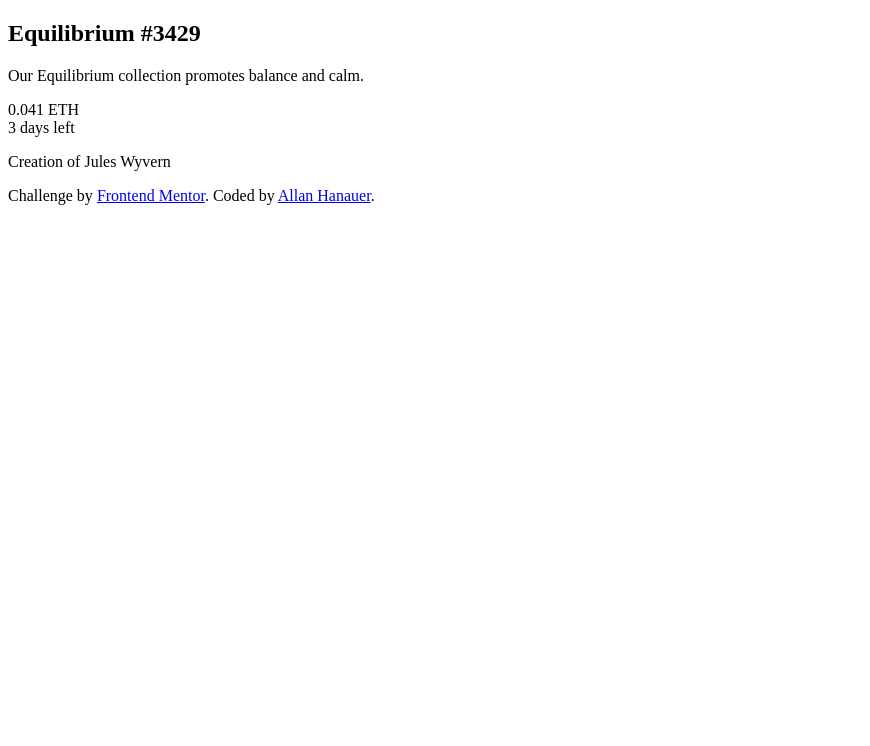
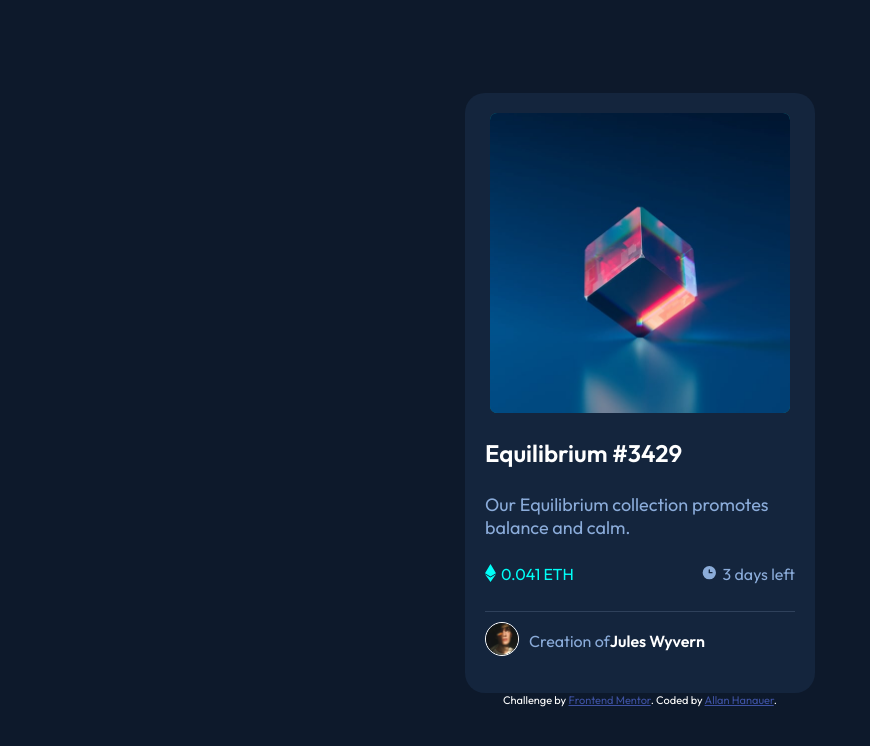
Before and after one commit to allanhanauer/nft-preview-card-component-main, a plain HTML site: page index.html in a window 1280 px wide. Shown: the whole page, without its empty margins (0-870 px from the left). Drawn offline with Linux system fonts and the light colour scheme.

Commit message:
Finalizacao do projeto sem modificacao no MarkDown

```diff
--- a/index.html
+++ b/index.html
@@ -7,17 +7,25 @@
   <link rel="icon" type="image/png" sizes="32x32" href="./images/favicon-32x32.png">
 
   <title>Frontend Mentor | NFT preview card component</title>
-  <link rel="stylesheet" href="src/srstyle.css">
+  <link rel="stylesheet" href="src/style.css">
 </head>
 <body>
-  <h2>Equilibrium #3429</h2>
-  <p>Our Equilibrium collection promotes balance and calm.</p>
-  <div>0.041 ETH</div>
-  <div>3 days left</div>
+  <div id="box">
+    <div class="content">
+      <img id="main" src="images/image-equilibrium.jpg" width="300px" height="300px" alt="equilibrium">
+      <div id="bnone"><img id="none" src="images/icon-view.svg" alt="view"></div>
+      <h2><label for="nf" id="nf">Equilibrium</label> #3429</h2>
+      <p>Our Equilibrium collection promotes balance and calm.</p>
+      <div id="eter">
+        <div id="et"><label for="ETH"><img src="images/icon-ethereum.svg" alt="ethereum"></label>0.041 ETH</div>
+        <div id="dl"><label for="Ck"><img src="images/icon-clock.svg" alt="clock"></label>3 days left</div>
+      </div>
 
-  <p>Creation of Jules Wyvern</p>
+      <div id="creator"><label for="ret"><img src="images/image-avatar.png" width="32px" height="32px" alt="Icon"></label>Creation of<strong>Jules Wyvern</strong></div>
+    </div>
+  </div>
 
-  <div class="attribution">
+    <div class="attribution">
     Challenge by <a href="https://www.frontendmentor.io?ref=challenge">Frontend Mentor</a>.
     Coded by <a href="#">Allan Hanauer</a>.
   </div>
--- a/src/style.css
+++ b/src/style.css
@@ -1,21 +1,110 @@
 @import url('https://fonts.googleapis.com/css2?family=Outfit:wght@300;400;600&display=swap');
 :root{
-    --font-primary : 'Outfit'
+    --font-primary : 'Outfit';
+    --color-primary-a : hsl(215, 51%, 70%);
+    --color-primary-b : hsl(178, 100%, 50%);
+    --color-secundary-mainBG : hsl(217, 54%, 11%);
+    --color-secundary-cardBG : hsl(216, 50%, 16%);
+    --color-secundary-line : hsl(215, 32%, 27%);
+    --color-secundary : hsl(0, 0%, 100%);
 }
 *{
     margin: 0;
     padding: 0;
     font-family: var(--font-primary);
 }
+body{
+    display: flex;
+    flex-direction: column;
+    justify-content: center;
+    align-items: center;
+    width: 100%;
+    height: 100vh;
+    background-color: var(--color-secundary-mainBG);
+}
+#box{
+    border-radius: 20px;
+    display: flex;
+    width: 350px;
+    height: 600px;
+    background-color: var(--color-secundary-cardBG);
+}
+#nf:hover{
+    color: var(--color-primary-b);
+}
+.content{
+    display: flex;
+    gap:25px;
+    flex-direction: column;
+    margin: 20px;
+}
+.content #main{
+    align-self: center;
+    border-radius: 7px;
+    z-index: 2;
+}
+#bnone{
+    display: flex;
+    flex-direction: column;
+    justify-content: center;
+    border-radius: 7px;
+    position: absolute;
+    opacity: 0.4;
+    background-color: var(--color-primary-b);
+    margin-left: 5px;
+    width: 300px;
+    height: 300px;
+    z-index: 1;
 
-
-
-
-
-
-
-
-
+}
+#main:hover{
+    z-index: 0;
+}
+#none{
+    align-self: center;
+    justify-self: center;
+}
+.content h2{
+    color:var(--color-secundary);
+}
+.content p {
+    color : var(--color-primary-a);
+    font-size: 18px;
+}
+#eter{
+    display:flex;
+    justify-content: space-between;
+}
+.content #et{
+    display: flex;
+    gap:5px;
+    color : var(--color-primary-b);
+}
+.content #dl{
+    display: flex;
+    gap:5px;
+    color : var(--color-primary-a);
+}
+.content #creator{
+    display: flex;
+    border-top: 1px solid var(--color-secundary-line);
+    padding-top: 10px;
+    align-items: center;
+}
+.content #creator{
+    color: var(--color-primary-a)
+}
+.content #creator img{
+    border: 1px solid var(--color-secundary);
+    border-radius: 50px;
+    margin-right: 10px;
+}
+.content #creator strong{
+    color:white;
+}
+.content #creator strong:hover{
+    color:var(--color-primary-b);
+}
 
 
 
@@ -23,6 +112,7 @@
 .attribution {
     font-size: 11px;
     text-align: center;
+    color:white;
 }
 .attribution a {
      color: hsl(228, 45%, 44%);
```
